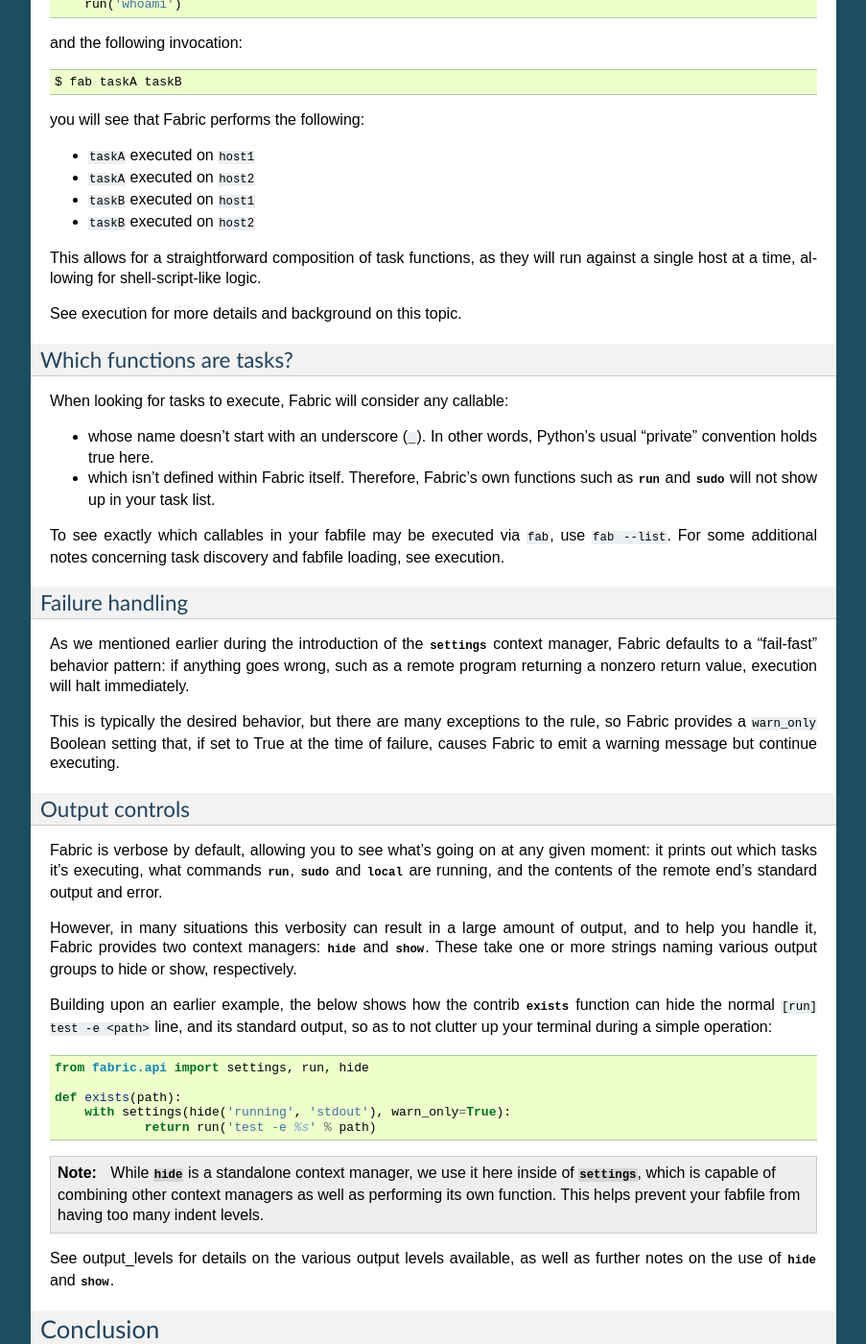
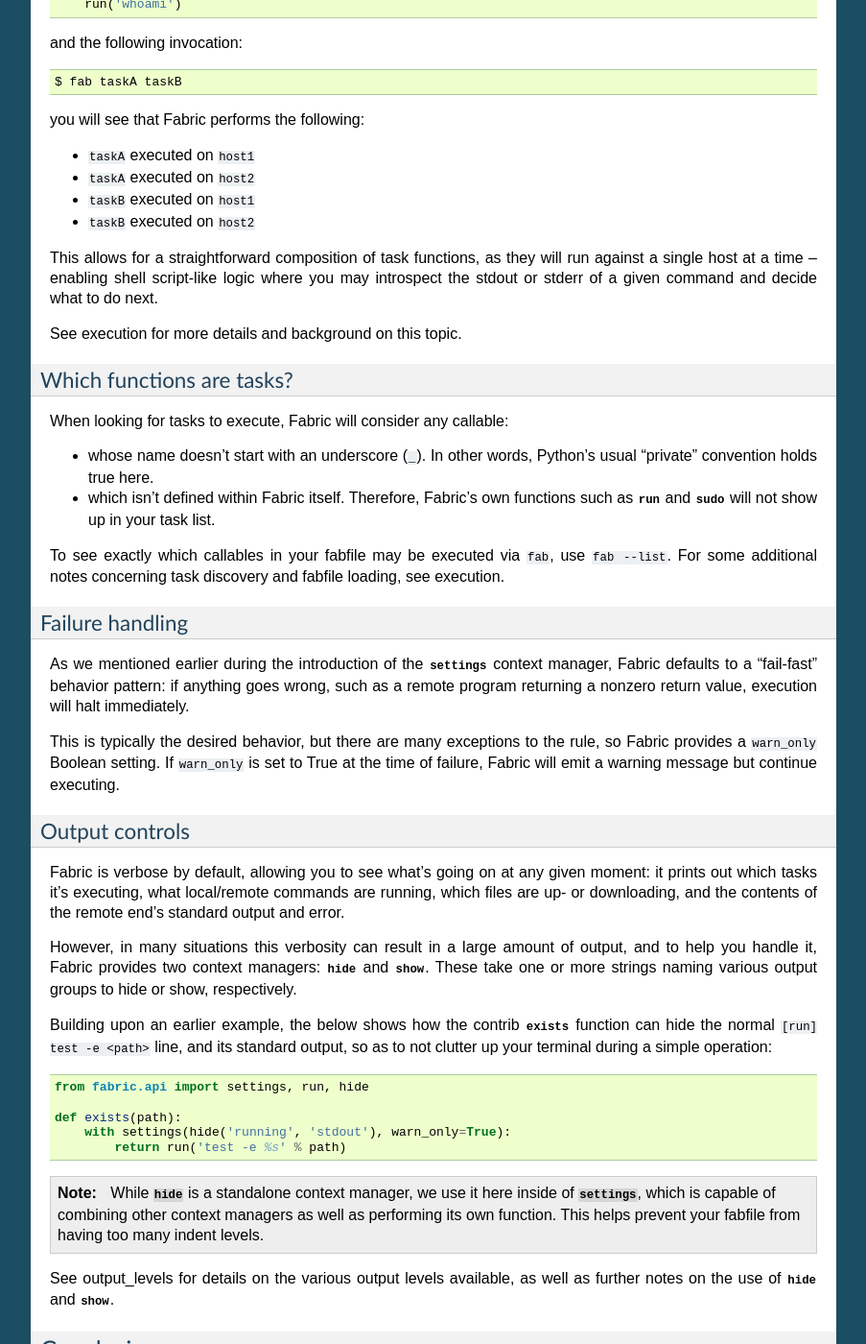
Before and after one commit to fabric/fabric, a Sphinx documentation site: the page built from docs/tutorial.rst, in a window 1280 px wide and 1400 px high, scrolled down 6470 px. Shown: the whole window at 96% size, without its empty margins (198-1101 px from the left). Built offline with Sphinx 7.4.7, drawn with Linux system fonts in a browser that asks for light colours.

Commit message:
Done with second proofread run of tutorial.
Still feel it's too big; will start making the "main" prose doc subpages
and banishing content to them.

```diff
--- a/docs/tutorial.rst
+++ b/docs/tutorial.rst
@@ -419,7 +419,9 @@ you will see that Fabric performs the following:
 * ``taskB`` executed on ``host2``
 
 This allows for a straightforward composition of task functions, as they will
-run against a single host at a time, allowing for shell-script-like logic.
+run against a single host at a time -- enabling shell script-like logic where
+you may introspect the stdout or stderr of a given command and decide what to
+do next.
 
 See :doc:`execution` for more details and background on this topic.
 
@@ -447,18 +449,17 @@ As we mentioned earlier during the introduction of the
 returning a nonzero return value, execution will halt immediately.
 
 This is typically the desired behavior, but there are many exceptions to the
-rule, so Fabric provides a ``warn_only`` Boolean setting that, if set to True
-at the time of failure, causes Fabric to emit a warning message but continue
-executing.
+rule, so Fabric provides a ``warn_only`` Boolean setting. If ``warn_only`` is
+set to True at the time of failure, Fabric will emit a warning message but
+continue executing.
 
 Output controls
 ---------------
 
 Fabric is verbose by default, allowing you to see what's going on at any given
-moment: it prints out which tasks it's executing, what commands
-`~fabric.operations.run`, `~fabric.operations.sudo` and
-`~fabric.operations.local` are running, and the contents of the remote end's
-standard output and error.
+moment: it prints out which tasks it's executing, what local/remote commands
+are running, which files are up- or downloading, and the contents of the remote
+end's standard output and error.
 
 However, in many situations this verbosity can result in a large amount of
 output, and to help you handle it, Fabric provides two context managers:
@@ -474,7 +475,7 @@ during a simple operation::
 
     def exists(path):
         with settings(hide('running', 'stdout'), warn_only=True):
-                return run('test -e %s' % path)
+            return run('test -e %s' % path)
 
 .. note::
 
```
